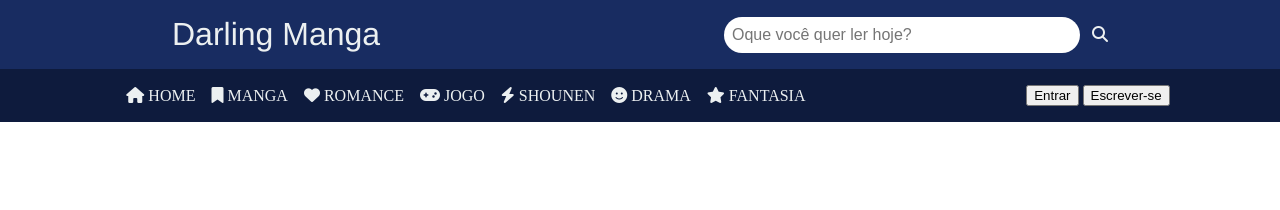
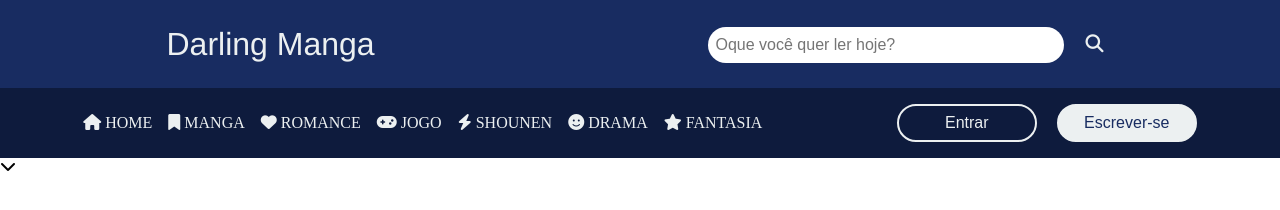
Before and after one commit to Samuel-kemuri/DarlingManga, a plain HTML site: page index.html in a window 1280 px wide. Drawn offline with Linux system fonts and the light colour scheme.

Commit message:
Estilizando header da pagina

```diff
--- a/index.html
+++ b/index.html
@@ -69,13 +69,15 @@
                     </ul>
                 </div>
                 <div class="navegacao-button">
-                    <button>Entrar</button>
-                    <button>Escrever-se</button>
+                    <button class="Entrar">Entrar</button>
+                    <button class="Escrever-se">Escrever-se</button>
                 </div>
             </div>
         </section>
 
-    <main></main>
+    <main>
+        <span class="fa-solid fa-chevron-down"></span>
+    </main>
 
     <footer></footer>
 </body>
--- a/src/header.css
+++ b/src/header.css
@@ -1,6 +1,6 @@
 section .container1 {
     display: flex;
-    padding: 16px 0;
+    padding: 25px 0;
     background-color: #182c61;
     color: #ecf0f1;
     align-items: center;
@@ -21,8 +21,21 @@ section .container1 {
     padding: 8px;
     border-radius: 20px;
     font-size: medium;
-    outline: none;
     border: none;
+}
+
+.buscar span {
+    font-size: 18px;
+    cursor: pointer;
+    padding: 9px;
+    border: solid #182c61 1px;
+    border-radius: 20px;
+}
+
+.buscar span:hover {
+    border: solid #ecf0f1 1px;
+    /*background-color: #ecf0f1;*/
+    color: #ecf0f1;
 }
 
 section .container2 {
@@ -46,7 +59,44 @@ section .container2 {
     list-style: none;
 }
 
+.navegacao ul li:hover {
+    font-size: large;
+}
+
 .navegacao ul li a {
     text-decoration: none;
     color: #ecf0f1;
 }
+
+.container2 .navegacao-button button {
+    width: 140px;
+    margin-right: 16px;
+    padding: 8px;
+    border-radius: 20px;
+    font-size: medium;
+    cursor: pointer;
+}
+
+.navegacao-button .Entrar {
+    background: none;
+    border: solid #ecf0f1 2px;
+    color: #ecf0f1;
+}
+
+.navegacao-button .Entrar:hover {
+    border: none;
+    font-weight: 700;
+}
+
+.navegacao-button .Escrever-se {
+    background-color: #ecf0f1;
+    border: solid #ecf0f1 2px;
+    color: #182c61;
+}
+
+.navegacao-button .Escrever-se:hover {
+    background: none;
+    border: none;
+    color: #ecf0f1;
+    font-weight: 700;
+}
```
